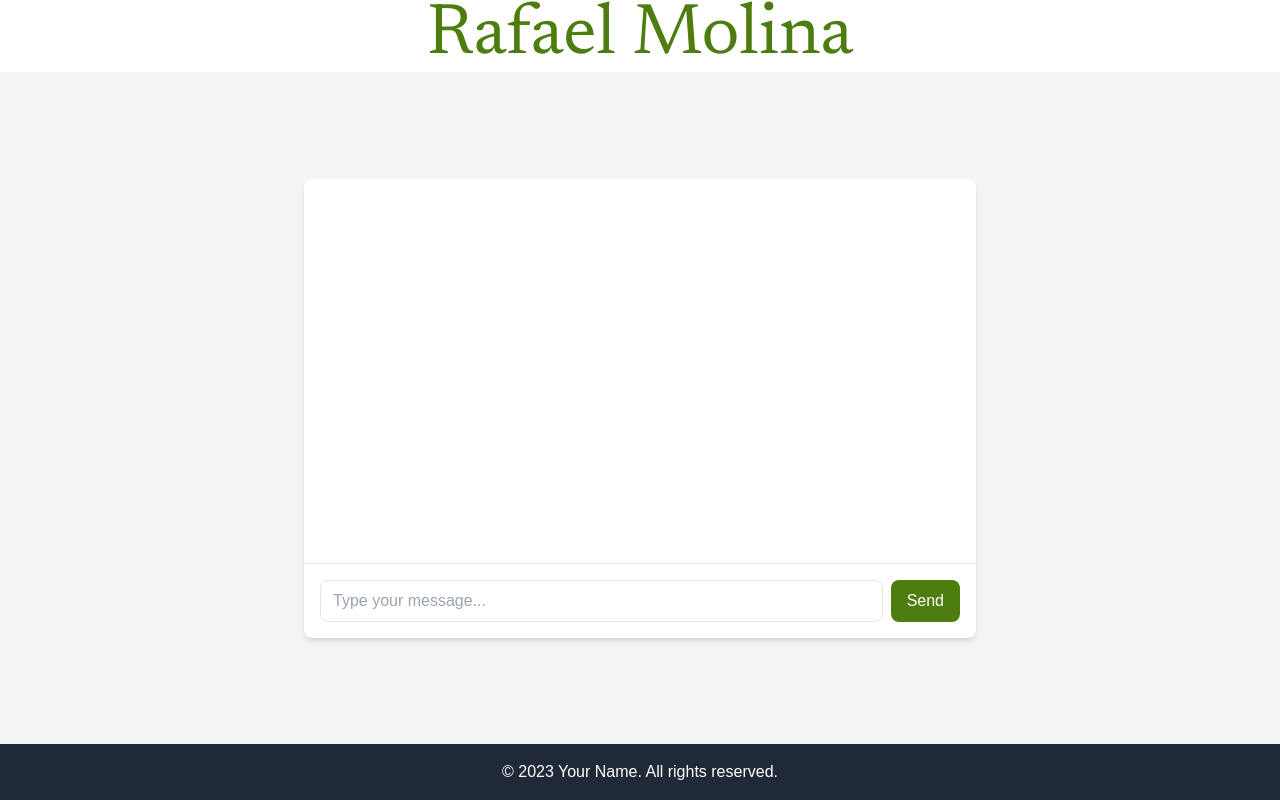
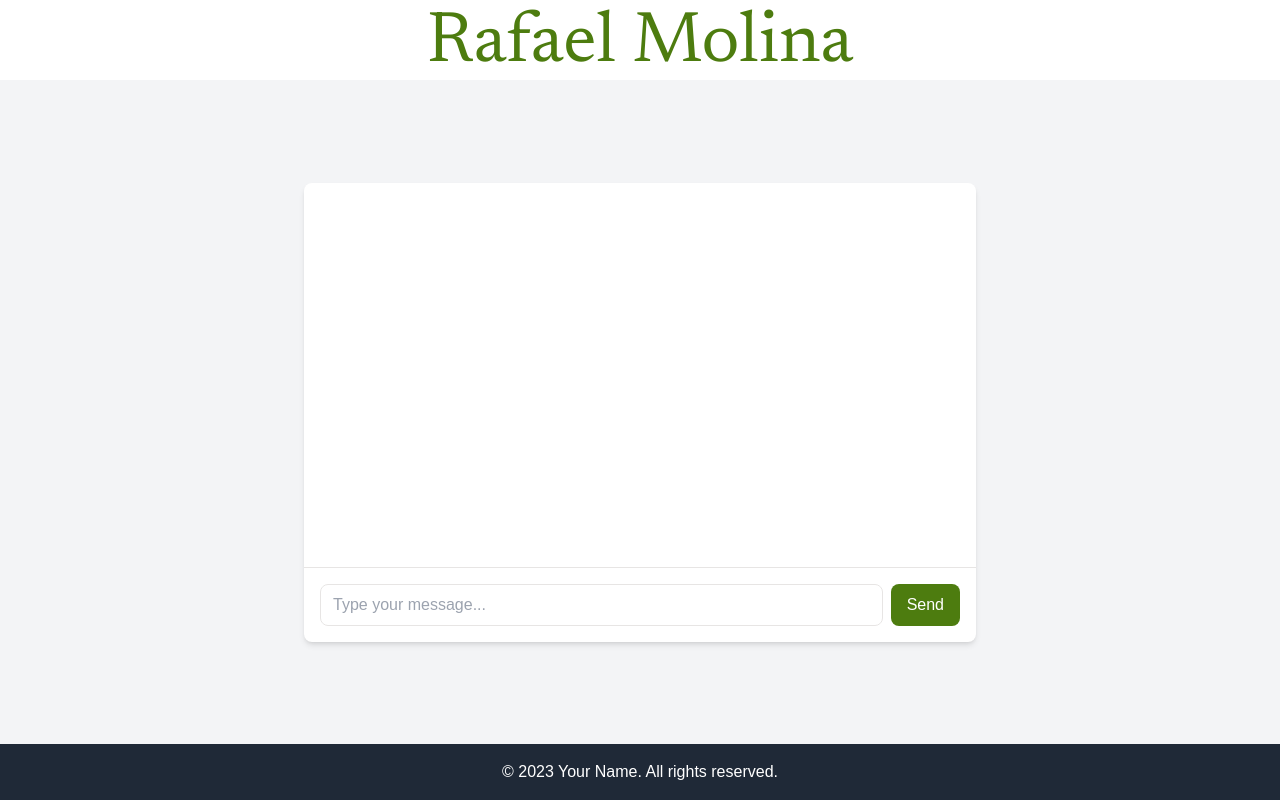
Before and after one commit to AboveZtars/rafa-portfolio, a Next.js app: page / in a window 1280 px wide. Shown: the top 800 px of the page. Built offline with nearby package versions, Linux system fonts and the light colour scheme.

Commit message:
Add padding top name text

```diff
--- a/components/Header.tsx
+++ b/components/Header.tsx
@@ -33,7 +33,7 @@ export default function Header() {
             }`}
           >
             <h1
-              className={`transition-all duration-1000 ease-in-out text-lime-700 w-fit ${
+              className={`transition-all duration-1000 ease-in-out text-lime-700 w-fit pt-2 ${
                 newsreader.className
               } ${isAnimated ? "text-5xl" : "text-7xl"}`}
             >
```
